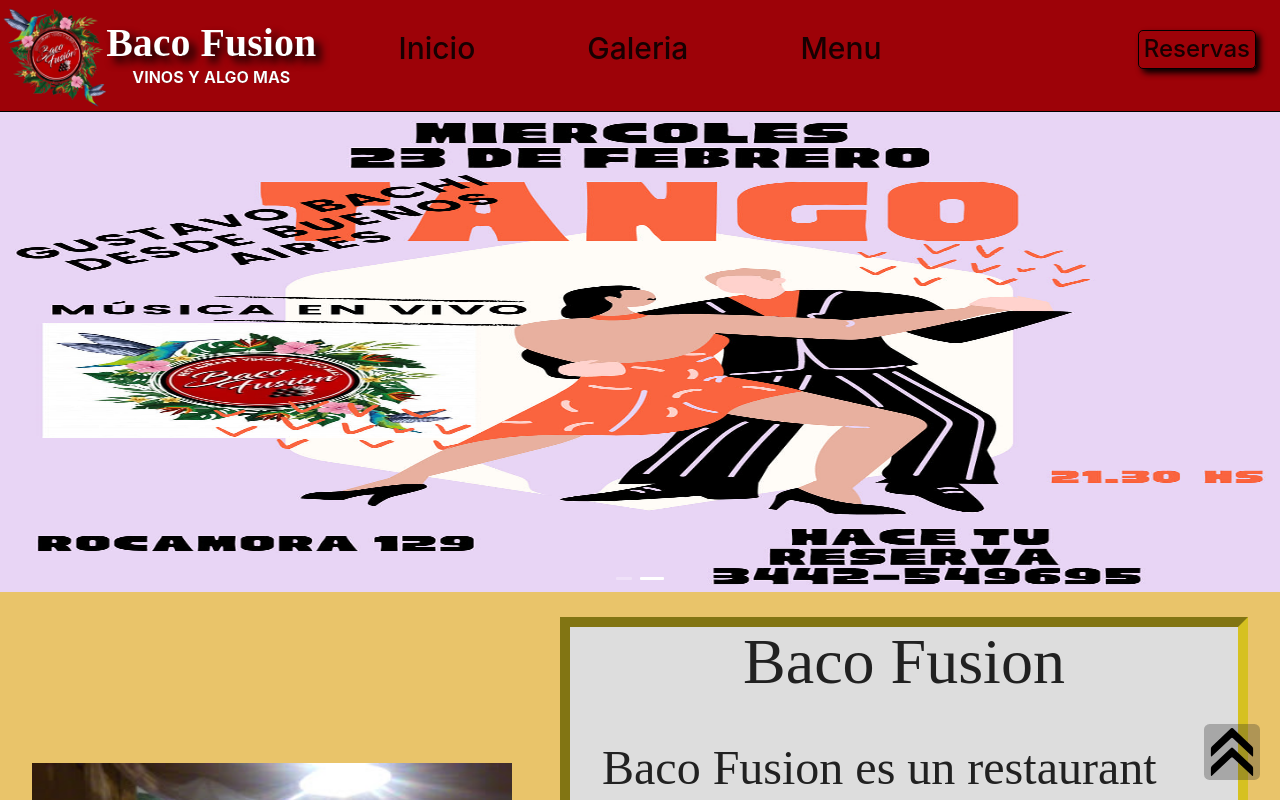
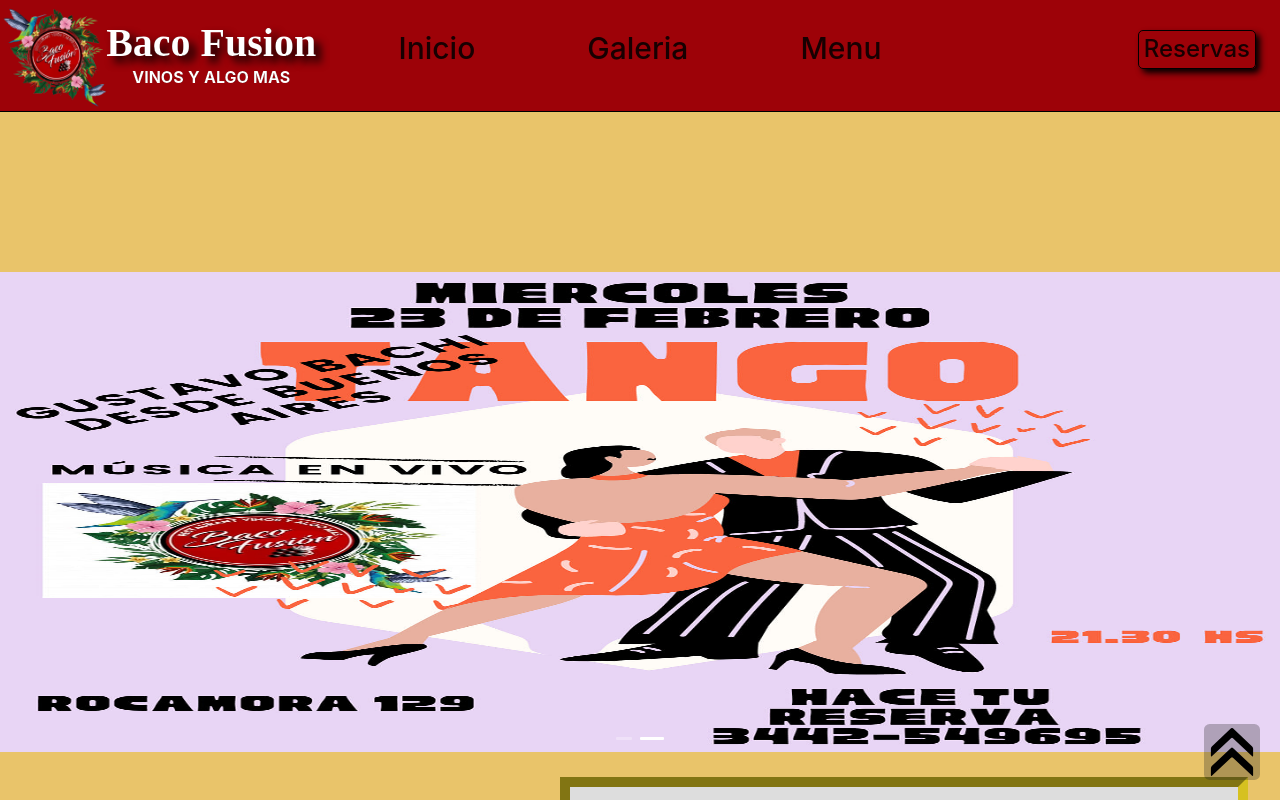
Before and after one commit to marioacaballero/Baco-Fusion-App, a React (Create React App) app: page / in a window 1280 px wide. Shown: the top 800 px of the page. Built offline with nearby package versions, Linux system fonts and the light colour scheme; a web font is replaced by a local one.

Commit message:
minor changes

```diff
--- a/src/Components/Home/Home.module.css
+++ b/src/Components/Home/Home.module.css
@@ -16,6 +16,7 @@
 .promo {
   margin: auto;
   width: 100%;
+  margin-top: 10em;
   /* height: 50rem; */
 }
 
@@ -73,5 +74,8 @@
     align-items: center;
     margin-top: 30px;
   }
+  .caro{
+    width: 100%;
+  }
 
 }
```
